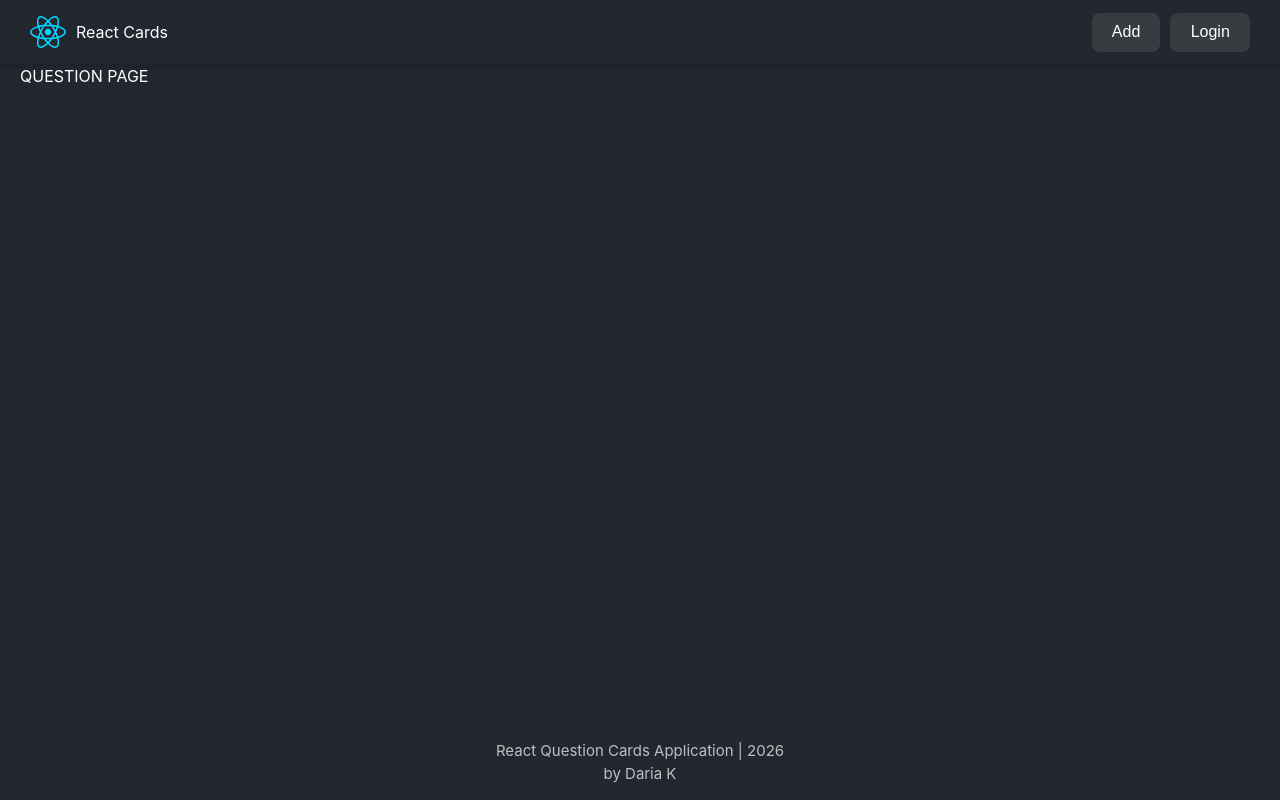
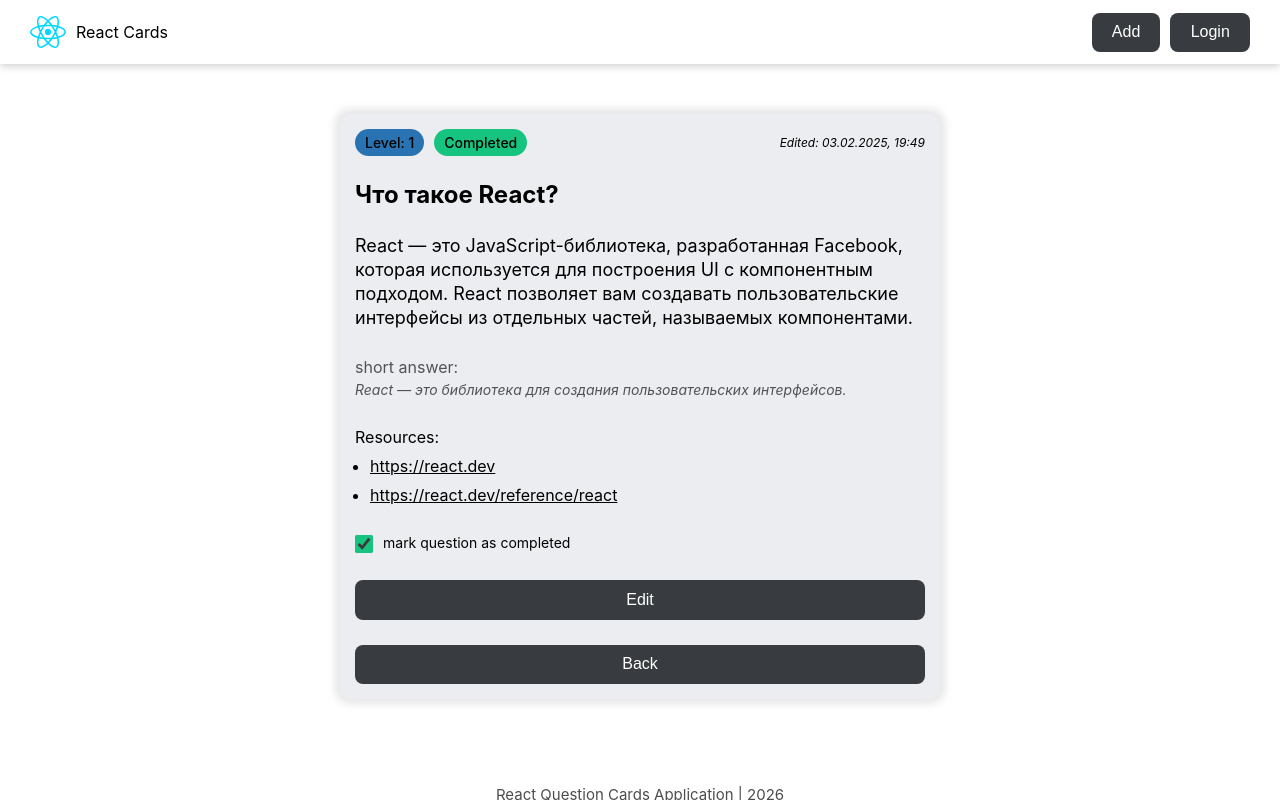
Before and after one commit to dkorneva/react-cards-app, a React (Vite) app: page /question/1 in a window 1280 px wide. Built offline with nearby package versions, Linux system fonts and the light colour scheme; data requests are answered from the project's data file.

Commit message:
feat: добавлена страница QuestionPage для каждого вопроса

```diff
--- a/src/App.jsx
+++ b/src/App.jsx
@@ -2,6 +2,7 @@
 import { MainLayout } from './components/MainLayout'
 import { HomePage } from './pages/HomePage'
 import { NotFoundPage } from './pages/NotFoundPage'
+import { QuestionPage } from './pages/QuestionPage'
 
 function App() {
   return (
@@ -9,18 +10,20 @@
 			<Routes>
 				{/* MainLayout - самый главный с точки зрения разметки всего приложения */}
 				<Route element={<MainLayout />}>
-        <Route path="/" element={<HomePage/>} />
-        <Route path="/main" element={<div>main component</div>} />
-        <Route path="/forbidden" element={<div>forbidden</div>} />
-        <Route path="/addquestion" element={<div>add question</div>} />
+					<Route path='/' element={<HomePage />} />
+					<Route path='/main' element={<div>main component</div>} />
+					<Route path='/forbidden' element={<div>forbidden</div>} />
+					<Route path='/addquestion' element={<div>add question</div>} />
 					{/* для динамики в react-router необходимо поставить :id, т.е. связываем задекларированный маршрут с конкретным маршрутом из QuestionCard*/}
-        <Route path="/question/:id" element={<div>QUESTION PAGE</div>} />
+					<Route path='/question/:id' element={<QuestionPage />} />
+					<Route path='/editqestion/:id' element={<div>Edit Question</div>}></Route>
 
 					{/* path="*" необходим для всех остальных маршрутов, которые не были задекларированы */}
-        <Route path="*" element={<NotFoundPage/>}></Route>
+					<Route path='*' element={<NotFoundPage />}></Route>
 				</Route>
 			</Routes>
-  </BrowserRouter>)
+		</BrowserRouter>
+	)
 }
 
 export default App
--- a/src/components/Loader/Loader.jsx
+++ b/src/components/Loader/Loader.jsx
@@ -6,3 +6,7 @@
     <span className={cls.loader}></span>
   </div>
 }
+
+export const SmallLoader = () => {
+  return <span className={cls.smallLoader}></span>
+}
--- a/src/components/Loader/Loader.module.css
+++ b/src/components/Loader/Loader.module.css
@@ -65,3 +65,28 @@
     opacity: 1;
   }
 }
+
+/* small loader */
+
+.smallLoader {
+  --color-1: #fff;
+  --size: 1px;
+
+  width: 20px;
+  height: 20px;
+  border-radius: 50%;
+  display: inline-block;
+  border-top: calc(3 * var(--size)) solid var(--color-1);
+  border-right: calc(3 * var(--size)) solid transparent;
+  box-sizing: border-box;
+  animation: rotation 1s linear infinite;
+}
+
+@keyframes rotation {
+  0% {
+    transform: rotate(0deg);
+  }
+  100% {
+    transform: rotate(360deg);
+  }
+}
--- a/src/components/Loader/index.jsx
+++ b/src/components/Loader/index.jsx
@@ -1 +1 @@
-export { Loader } from './Loader'
+export { Loader, SmallLoader } from './Loader'
--- a/src/index.css
+++ b/src/index.css
@@ -43,19 +43,19 @@
     --main-bg-color: #fff;
     --text-color: #000;
 
-    --btn-bg-color: #16444f;
-    --btn-text-color: #57C3DC;
+    --btn-bg-color: #383b3f;
+    --btn-text-color: #fff;
 
     --card-bg-color: #ebedf0;
   }
 }
-@media (prefers-color-scheme: light) {
+@media (prefers-color-scheme: dark) {
   :root {
     --main-bg-color: #23272F;
     --text-color: #fff;
 
-    --btn-bg-color: #383b3f;
-    --btn-text-color: #fff;
+    --btn-bg-color: #16444f;
+    --btn-text-color: #57C3DC;
 
     --card-bg-color: #343a46;
   }
--- /dev/null
+++ b/src/pages/QuestionPage/QuestionPage.jsx
@@ -0,0 +1,120 @@
+import { useId, useState, useEffect } from 'react'
+import cls from './QuestionPage.module.css'
+import { Badge } from '../../components/Badge'
+import { Button } from '../../components/Button'
+import { useNavigate, useParams } from 'react-router-dom'
+import { useFetch } from '../../hooks/useFetch'
+import { API_URL } from '../../constants'
+import { Loader, SmallLoader } from '../../components/Loader'
+
+// поскольку QuestionPage является страницей, она не имеет ни одного пропса
+export const QuestionPage = () => {
+	const checkboxId = useId()
+	const navigate = useNavigate()
+	const {id} = useParams();
+	const [card, setCard] = useState(null)
+	const [isChecked, setIsChecked] = useState(true)
+
+
+	const levelVariant = () => { return card.level === 1 && card !== null
+		? 'primary'
+		: card.level === 2
+			? 'warning'
+			: 'alert'}
+	const completedVariant = () => {return card.completed ? 'success' : 'primary'}
+
+	const [fetchCard, isCardLoading] = useFetch(async () => {
+		const response = await fetch(`${API_URL}/react/${id}`);
+		const data = await response.json();
+
+		setCard(data);
+	})
+
+	const [updateCard, isCardUpdating] = useFetch(async (isChecked) => {
+		const response = await fetch(`${API_URL}/react/${id}`, {
+			method: "PATCH",
+			body: JSON.stringify({completed: isChecked}),
+		});
+		const data = await response.json();
+
+		setCard(data);
+	})
+
+	useEffect(() => {
+		fetchCard();
+	}, []);
+
+	useEffect(() => {
+		card !== null && setIsChecked(card.completed)
+	}, [card])
+
+	const onCheckboxChangeHandler = () => {
+		setIsChecked(!isChecked);
+		updateCard(!isChecked);
+	}
+
+	return (
+		// нужно предусмотреть вариант, если card === 0
+		// однако нужно вернуть любую разметку, если card === 0, это условие нарушается
+		// поэтому оборачиваем всё выражение в react element
+		<>
+		{isCardLoading && <Loader />}
+			{card !== null && (
+				<div className={cls.container}>
+					<div className={cls.cardLabels}>
+						<Badge variant={levelVariant()}>Level: {card.level}</Badge>
+						<Badge variant={completedVariant()}>
+							{card.completed ? 'Completed' : 'Not Completed'}
+						</Badge>
+
+						{card?.editDate && (
+							<p className={cls.editDate}>Edited: {card.editDate}</p>
+						)}
+					</div>
+
+					<h5 className={cls.cardTitle}>{card.question}</h5>
+
+					<p className={cls.cardDescription}>{card.description}</p>
+
+					<div className={cls.cardAnswers}>
+						<label>short answer: </label>
+						<p className={cls.cardAnswer}>{card.answer}</p>
+					</div>
+
+					<ul className={cls.cardLinks}>
+						Resources:
+						{card.resources.map((link, index) => {
+							// массив статический, поэтому необходимо использовать key!!!
+							return (
+								<li key={index}>
+									<a href={link.trim()} target='_blank' rel='noreferrer'>
+										{link.trim()}
+									</a>
+								</li>
+							)
+						})}
+					</ul>
+
+					<label htmlFor={checkboxId} className={cls.cardCheckbox}>
+						<input
+							type='checkbox'
+							id={checkboxId}
+							className={cls.checkbox}
+							checked={isChecked}
+							onChange={onCheckboxChangeHandler}
+							disabled={isCardUpdating}
+						/>
+						<span>mark question as completed</span>
+
+						{isCardUpdating && <SmallLoader/>}
+					</label>
+
+					<Button onClick={() => navigate(`/editquestion/${card.id}`)} isDisabled={isCardUpdating}>
+						Edit
+					</Button>
+					<Button onClick={() => navigate('/')} isDisabled={isCardUpdating}>Back</Button>
+				</div>
+			)}
+		</>
+	)
+}
--- /dev/null
+++ b/src/pages/QuestionPage/QuestionPage.module.css
@@ -0,0 +1,89 @@
+.container {
+  width: 100%;
+  max-width: 600px;
+  height: max-content;
+  margin: 50px auto;
+  border-radius: 10px;
+  padding: 15px;
+  background-color: var(--card-bg-color);
+  color: var(--text-color);
+  box-shadow: 0 0 8px 5px rgba(0, 0, 0, 0.1);
+  display: flex;
+  flex-direction: column;
+  justify-content: flex-start;
+  align-items: flex-start;
+  gap: 25px;
+
+  button {
+    width: 100%;
+  }
+}
+
+.cardLabels {
+  width: 100%;
+  display: flex;
+  flex-wrap: wrap-reverse;
+  justify-content: flex-start;
+  align-items: center;
+  gap: 10px;
+}
+
+.editDate {
+  margin-left: auto;
+  font-size: 12px;
+  font-style: italic;
+}
+
+.cardTitle {
+  font-size: 24px;
+  line-height: 28px;
+}
+
+.cardDescription {
+  font-size: 18px;
+  line-height: 24px;
+}
+
+/* благодаря тому, что cardAnswers находятся в flex-модели, если прописать margin-top: auto
+автоматически всё содержимое блока прижмётся к низу
+указываем именно margin-top, поскольку направление flex - column*/
+.cardAnswers {
+  margin-top: auto;
+  opacity: .65;
+}
+
+.cardAnswer {
+  font-size: 14px;
+  font-style: italic;
+  text-align: justify;
+}
+
+.cardLinks {
+  display: flex;
+  flex-direction: column;
+  justify-content: flex-start;
+  align-items: flex-start;
+  gap: 5px;
+
+  li {
+    margin-left: 15px;
+  }
+}
+
+.cardCheckbox {
+  display: flex;
+  justify-content: center;
+  align-items: center;
+  gap: 10px;
+
+  span {
+    font-size: 14px;
+    padding-bottom: 2px; /* для большего центрирования надписи относительно чекбокса */
+  }
+}
+
+.checkbox {
+  width: 18px;
+  height: 18px;
+  accent-color: #16c47f;
+}
--- /dev/null
+++ b/src/pages/QuestionPage/index.jsx
@@ -0,0 +1 @@
+export {QuestionPage} from "./QuestionPage"
```
Lines whose indentation alone changed are shown as unchanged.
